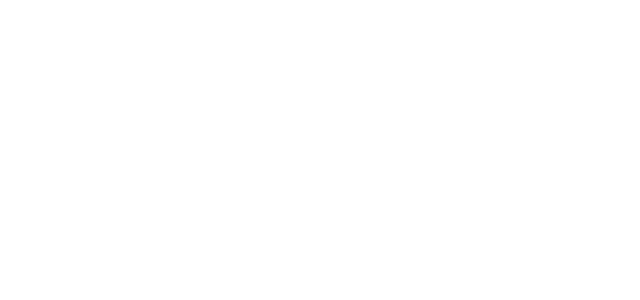
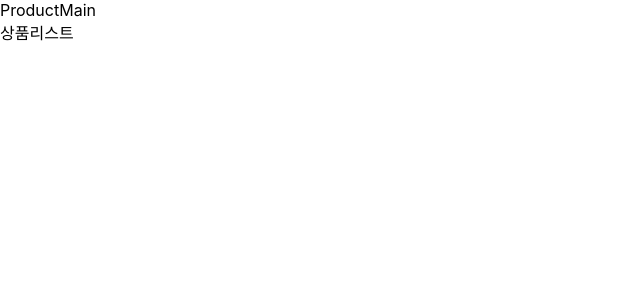
Before and after one commit to Mojitokyk/soolkkerbi_project, a React (Create React App) app in the folder soolkkerbi_project_front/: page /product in a window 1280 px wide. Before the commit this address had no page. Shown: the top 300 px of the page, without its empty margins (0-640 px from the left). Built offline with nearby package versions, Linux system fonts and the light colour scheme.

Commit message:
App.js 추가

```diff
--- a/soolkkerbi_project_front/src/App.js
+++ b/soolkkerbi_project_front/src/App.js
@@ -1,6 +1,7 @@
 import { Route, Routes } from "react-router-dom";
 import { useEffect, useState } from "react";
 import MypageMain from "./component/mypage/MypageMain";
+import ProductMain from "./component/product/ProductMain";
 
 function App() {
   return (
@@ -8,6 +9,7 @@ function App() {
       <div className="content">
         <Routes>
           <Route path="/mypage/*" element={<MypageMain />} />
+          <Route path="/product/*" element={<ProductMain />} />
         </Routes>
       </div>
     </div>
```
